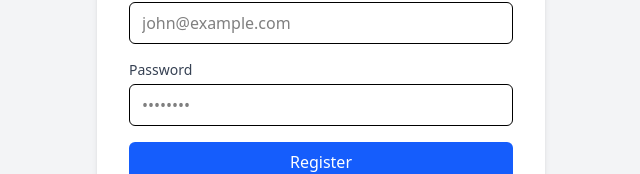
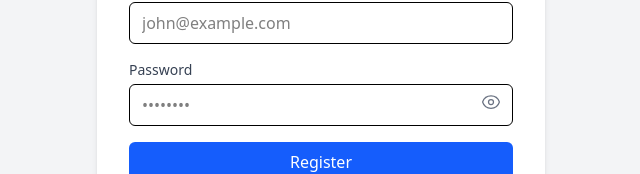
Before and after one commit to gaganreddyas/complaint-service-management-system, a React app in the folder frontend/: page /register in a window 1280 px wide. Shown: the part 369-543 px from the top of the page, without its empty margins (319-959 px from the left). Built offline with nearby package versions, Linux system fonts and the light colour scheme; the HTML template or start-up script is replaced by a standard one.

Commit message:
Add password visibility toggle to Login and Register pages

```diff
--- a/frontend/src/pages/Login.jsx
+++ b/frontend/src/pages/Login.jsx
@@ -8,6 +8,7 @@
     email: '',
     password: '',
   });
+  const [showPassword, setShowPassword] = useState(false);
 
   const navigate = useNavigate();
 
@@ -20,15 +21,10 @@
     e.preventDefault();
 
     try {
-      // API Call to your Backend
       const res = await axios.post('https://complaint-backend-cafm.onrender.com/api/auth/login', formData);
-
-      // Save Token to LocalStorage
       localStorage.setItem('user', JSON.stringify(res.data));
-
       toast.success('Login Successful!');
-      navigate('/dashboard'); // Redirect to dashboard
-
+      navigate('/dashboard');
     } catch (err) {
       console.error(err);
       toast.error(err.response?.data?.message || 'Login Failed');
@@ -54,15 +50,33 @@
           </div>
           <div>
             <label className="block text-sm font-medium text-gray-700">Password</label>
+            <div className="relative">
               <input
-              type="password"
+                type={showPassword ? "text" : "password"}
                 name="password"
                 value={password}
                 onChange={onChange}
                 required
-              className="w-full px-3 py-2 mt-1 border rounded-md focus:ring-blue-500 focus:border-blue-500"
+                className="w-full px-3 py-2 mt-1 border rounded-md focus:ring-blue-500 focus:border-blue-500 pr-10"
                 placeholder="Enter password"
               />
+              <button
+                type="button"
+                onClick={() => setShowPassword(!showPassword)}
+                className="absolute right-3 top-3 text-gray-500 hover:text-gray-700 focus:outline-none"
+              >
+                {showPassword ? (
+                  <svg xmlns="http://www.w3.org/2000/svg" fill="none" viewBox="0 0 24 24" strokeWidth={1.5} stroke="currentColor" className="w-5 h-5">
+                    <path strokeLinecap="round" strokeLinejoin="round" d="M3.98 8.223A10.477 10.477 0 001.934 12C3.226 16.338 7.244 19.5 12 19.5c.993 0 1.953-.138 2.863-.395M6.228 6.228A10.45 10.45 0 0112 4.5c4.756 0 8.773 3.162 10.065 7.498a10.523 10.523 0 01-4.293 5.774M6.228 6.228L3 3m3.228 3.228l3.65 3.65m7.894 7.894L21 21m-3.228-3.228l-3.65-3.65m0 0a3 3 0 10-4.243-4.243m4.242 4.242L9.88 9.88" />
+                  </svg>
+                ) : (
+                  <svg xmlns="http://www.w3.org/2000/svg" fill="none" viewBox="0 0 24 24" strokeWidth={1.5} stroke="currentColor" className="w-5 h-5">
+                    <path strokeLinecap="round" strokeLinejoin="round" d="M2.036 12.322a1.012 1.012 0 010-.639C3.423 7.51 7.36 4.5 12 4.5c4.638 0 8.573 3.007 9.963 7.178.07.207.07.431 0 .639C20.577 16.49 16.64 19.5 12 19.5c-4.638 0-8.573-3.007-9.963-7.178z" />
+                    <path strokeLinecap="round" strokeLinejoin="round" d="M15 12a3 3 0 11-6 0 3 3 0 016 0z" />
+                  </svg>
+                )}
+              </button>
+            </div>
           </div>
           <button
             type="submit"
--- a/frontend/src/pages/Register.jsx
+++ b/frontend/src/pages/Register.jsx
@@ -9,6 +9,7 @@
     email: '',
     password: '',
   });
+  const [showPassword, setShowPassword] = useState(false);
 
   const navigate = useNavigate();
 
@@ -61,15 +62,33 @@
           </div>
           <div>
             <label className="block text-sm font-medium text-gray-700">Password</label>
+            <div className="relative">
               <input
-              type="password"
+                type={showPassword ? "text" : "password"}
                 name="password"
                 value={password}
                 onChange={onChange}
                 required
-              className="w-full px-3 py-2 mt-1 border rounded-md focus:ring-blue-500 focus:border-blue-500"
+                className="w-full px-3 py-2 mt-1 border rounded-md focus:ring-blue-500 focus:border-blue-500 pr-10"
                 placeholder="••••••••"
               />
+              <button
+                type="button"
+                onClick={() => setShowPassword(!showPassword)}
+                className="absolute right-3 top-3 text-gray-500 hover:text-gray-700 focus:outline-none"
+              >
+                {showPassword ? (
+                  <svg xmlns="http://www.w3.org/2000/svg" fill="none" viewBox="0 0 24 24" strokeWidth={1.5} stroke="currentColor" className="w-5 h-5">
+                    <path strokeLinecap="round" strokeLinejoin="round" d="M3.98 8.223A10.477 10.477 0 001.934 12C3.226 16.338 7.244 19.5 12 19.5c.993 0 1.953-.138 2.863-.395M6.228 6.228A10.45 10.45 0 0112 4.5c4.756 0 8.773 3.162 10.065 7.498a10.523 10.523 0 01-4.293 5.774M6.228 6.228L3 3m3.228 3.228l3.65 3.65m7.894 7.894L21 21m-3.228-3.228l-3.65-3.65m0 0a3 3 0 10-4.243-4.243m4.242 4.242L9.88 9.88" />
+                  </svg>
+                ) : (
+                  <svg xmlns="http://www.w3.org/2000/svg" fill="none" viewBox="0 0 24 24" strokeWidth={1.5} stroke="currentColor" className="w-5 h-5">
+                    <path strokeLinecap="round" strokeLinejoin="round" d="M2.036 12.322a1.012 1.012 0 010-.639C3.423 7.51 7.36 4.5 12 4.5c4.638 0 8.573 3.007 9.963 7.178.07.207.07.431 0 .639C20.577 16.49 16.64 19.5 12 19.5c-4.638 0-8.573-3.007-9.963-7.178z" />
+                    <path strokeLinecap="round" strokeLinejoin="round" d="M15 12a3 3 0 11-6 0 3 3 0 016 0z" />
+                  </svg>
+                )}
+              </button>
+            </div>
           </div>
           <button
             type="submit"
```
Lines whose indentation alone changed are shown as unchanged.
